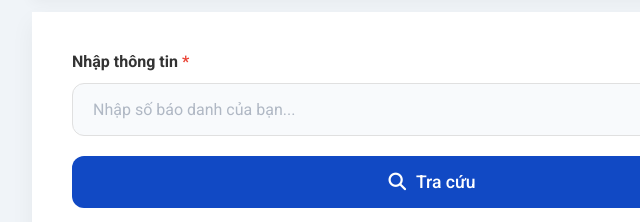
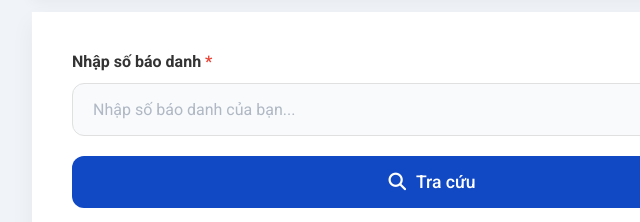
Before and after one commit to thptvothisaucd/ketquatuyensinh10, a plain HTML site: page index.html in a window 1280 px wide. Shown: the part 380-602 px from the top of the page, 208-848 px from the left. Drawn offline with nearby package versions, Linux system fonts and the light colour scheme.

Commit message:
Add files via upload

```diff
--- a/index.html
+++ b/index.html
@@ -28,7 +28,7 @@
         <!-- KHUNG TRA CỨU DƯỚI -->
         <div class="search-card">
             <div class="form-group">
-                <label>Nhập thông tin <span>*</span></label>
+                <label>Nhập số báo danh <span>*</span></label>
                 <input type="text" id="sbdInput" class="input-control" placeholder="Nhập số báo danh của bạn...">
             </div>
 
```
